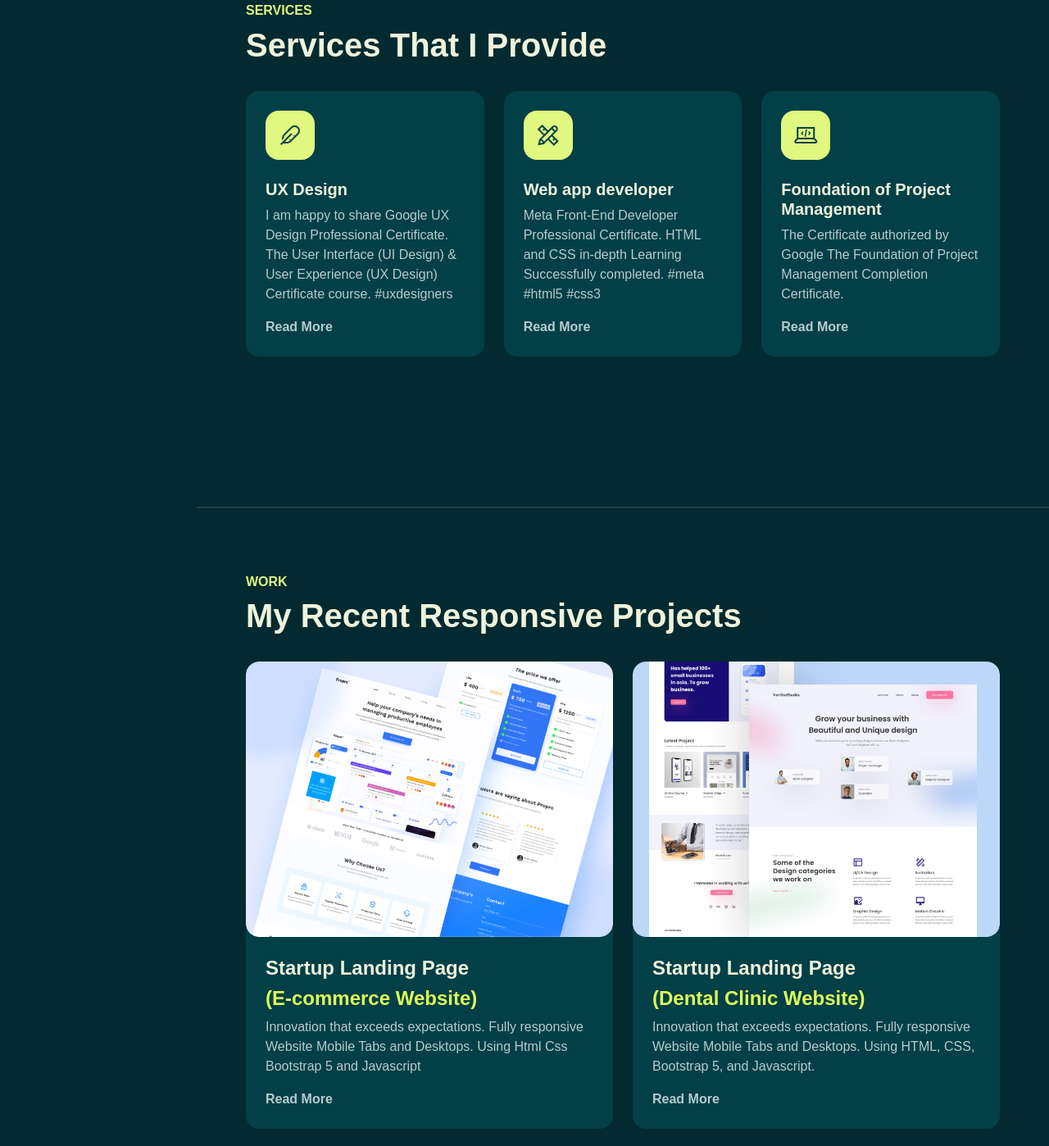
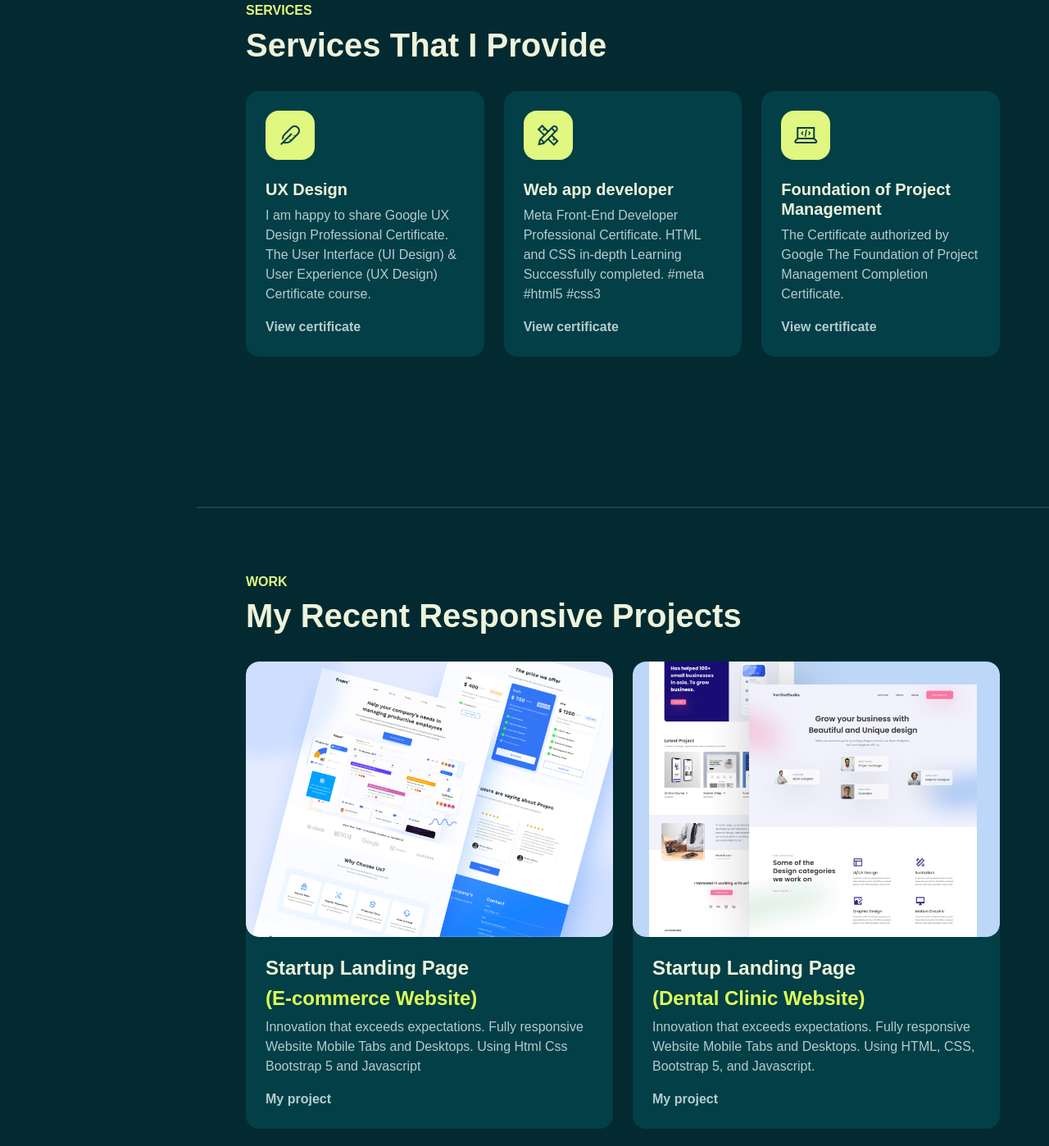
Before and after one commit to YashWadpalliwar/Myportfolio, a plain HTML site: page index.html in a window 1280 px wide. Shown: the part 980-2378 px from the top of the page at 82% size. Drawn offline with Linux system fonts and the light colour scheme; a web font is replaced by a local one.

Commit message:
add  commit

```diff
--- a/index.html
+++ b/index.html
@@ -107,9 +107,9 @@
                             <h5 class="mt-4 mb-2">UX Design</h5>
                             <p>I am happy to share Google UX Design Professional Certificate.
                                 The User Interface (UI Design) & User Experience (UX Design) Certificate course.
-                                #uxdesigners</p>
+                            </p>
                             <a href="https://www.linkedin.com/posts/yash-wadpalliwar10101010_uxdesigners-uidesigner-desgin-activity-7098172581366665216-20KG?utm_source=share&utm_medium=member_desktop"
-                                target="_blank" class="link-custom">Read More</a>
+                                target="_blank" class="link-custom">View certificate</a>
                         </div>
                     </div>
 
@@ -122,7 +122,7 @@
                             <p>Meta Front-End Developer Professional Certificate. HTML and CSS in-depth Learning
                                 Successfully completed. #meta #html5 #css3 </p>
                             <a href="https://www.linkedin.com/posts/yash-wadpalliwar10101010_completion-certificate-for-html-and-css-in-activity-7085851287572910080-J2AQ?utm_source=share&utm_medium=member_desktop"
-                                target="_blank" class="link-custom">Read More</a>
+                                target="_blank" class="link-custom">View certificate</a>
                         </div>
                     </div>
 
@@ -135,7 +135,7 @@
                             <p>The Certificate authorized by Google The Foundation of Project Management Completion
                                 Certificate.</p>
                             <a href="https://www.linkedin.com/posts/yash-wadpalliwar10101010_completion-certificate-for-foundations-of-activity-7074253691804893184-Goat?utm_source=share&utm_medium=member_desktop"
-                                target="_blank" class="link-custom">Read More</a>
+                                target="_blank" class="link-custom">View certificate</a>
                         </div>
                     </div>
 
@@ -169,7 +169,7 @@
                                 <p>Innovation that exceeds expectations. Fully responsive Website Mobile Tabs and
                                     Desktops. Using Html Css Bootstrap 5 and Javascript</p>
                                 <a href="https://yashwadpalliwar.github.io/YashE-Com/" target="_blank"
-                                    class="link-custom">Read More</a>
+                                    class="link-custom">My project</a>
                             </div>
                         </div>
                     </div>
@@ -185,7 +185,7 @@
                                 <p>Innovation that exceeds expectations. Fully responsive Website Mobile Tabs and
                                     Desktops. Using HTML, CSS, Bootstrap 5, and Javascript.</p>
                                 <a href="https://yashwadpalliwar.github.io/Hospital-Pro/" target="_blank"
-                                    class="link-custom">Read More</a>
+                                    class="link-custom">My project</a>
                             </div>
                         </div>
                     </div>
@@ -201,7 +201,7 @@
                                 <p>Innovation that exceeds expectations. Fully responsive Website Mobile Tabs and
                                     Desktops. Using Html Css and Javascript</p>
                                 <a href="https://yashwadpalliwar.github.io/MovieHost/" target="_blank"
-                                    class="link-custom">Read More</a>
+                                    class="link-custom">My project</a>
                             </div>
                         </div>
                     </div>
@@ -216,7 +216,7 @@
                                 <h4 style="color: #deff58;">(Portfolio Website)</h4>
                                 <p>Innovation that exceeds expectations. Fully responsive Website Mobile Tabs and
                                     Desktops. Using Html Css Bootstrap 5 and Javascript</p>
-                                <a href="#" target="_blank" class="link-custom">Read More</a>
+                                <a href="#" target="_blank" class="link-custom">My project</a>
                             </div>
                         </div>
                     </div>
@@ -423,7 +423,7 @@
                                 <p>Innovation that exceeds expectations. Fully responsive Website Mobile Tabs and
                                     Desktops. Using Html Css Bootstrap 5 and Javascript</p>
                                 <a href="https://yashwadpalliwar.github.io/YashE-Com/" target="_blank"
-                                    class="link-custom">Read More</a>
+                                    class="link-custom">View project</a>
                             </div>
                         </div>
                     </div>
@@ -438,7 +438,7 @@
                                 <p>Innovation that exceeds expectations. Fully responsive Website Mobile Tabs and
                                     Desktops. Using HTML, CSS, Bootstrap 5, and Javascript.</p>
                                 <a href="https://yashwadpalliwar.github.io/Hospital-Pro/" target="_blank"
-                                    class="link-custom">Read More</a>
+                                    class="link-custom">View project</a>
                             </div>
                         </div>
                     </div>
@@ -452,7 +452,7 @@
                                 <h4 style="color: #deff58;">Portfolio Website</h4>
                                 <p>Innovation that exceeds expectations. Fully responsive Website Mobile Tabs and
                                     Desktops. Using Html Css Bootstrap 5 and Javascript</p>
-                                <a href="#" target="_blank" class="link-custom">Read More</a>
+                                <a href="#" target="_blank" class="link-custom">View project</a>
                             </div>
                         </div>
                     </div>
@@ -519,6 +519,7 @@
                 </div>
             </div>
         </footer>
+        <h6 class="text-light opacity-75" style="text-align: center;">©All Rights Reserved ✅</h6>
         <!-- //FOOTER -->
 
     </div>
```
